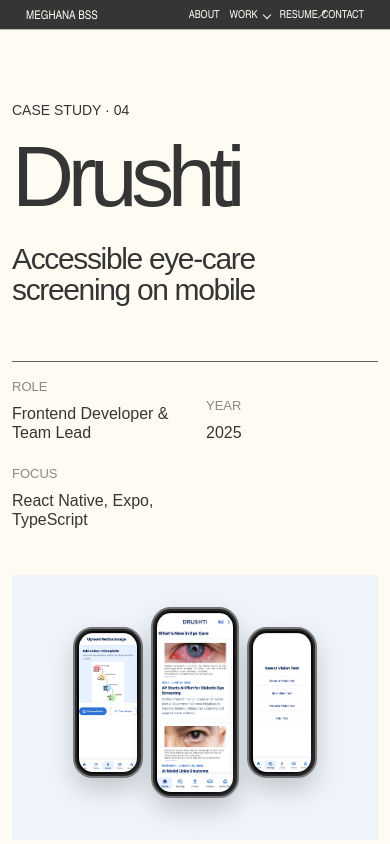
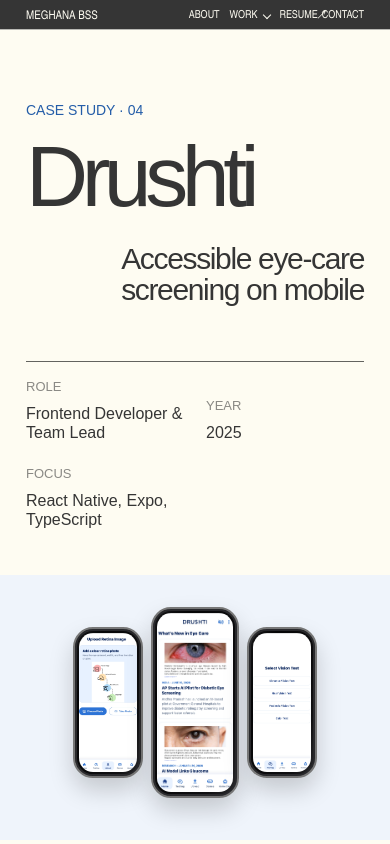
Before and after one commit to BSSMeghana/maggie-sportfolio, a Next.js app: page /work/drushti in a window 390 px wide. Shown: the top 844 px of the page. Built offline with nearby package versions, Linux system fonts and the light colour scheme.

Commit message:
changes done

```diff
--- a/app/work/[slug]/project.module.css
+++ b/app/work/[slug]/project.module.css
@@ -31,29 +31,41 @@
   left: 0;
 }
 
+.drushtiPage > .heroVisual {
+  width: 100vw;
+  max-width: none;
+  margin-right: calc(50% - 50vw);
+  margin-left: calc(50% - 50vw);
+}
+
 .reciPage {
-  --reci-content-inset: 16px;
+  --reci-content-inset: 30px;
 }
 
 .gibberPage {
-  --reci-content-inset: 16px;
+  --reci-content-inset: 30px;
 }
 
 .sociaPage {
-  --case-side-space: 16px;
+  --case-side-space: 30px;
   --case-content-width: 100vw;
-  --socia-content-inset: 16px;
+  --socia-content-inset: 30px;
   --reci-content-inset: var(--socia-content-inset);
 }
 
 .drushtiPage {
-  --case-side-space: 16px;
+  --case-side-space: 30px;
   --case-content-width: 100vw;
-  --drushti-content-inset: 16px;
+  --drushti-content-inset: 30px;
   --reci-content-inset: var(--drushti-content-inset);
 }
 
 .sociaPage > .heroVisual {
+  width: 100vw;
+  max-width: none;
+  margin-right: calc(50% - 50vw);
+  margin-left: calc(50% - 50vw);
+  padding: 0;
   height: auto;
   aspect-ratio: 2880 / 1694;
 }
@@ -72,18 +84,38 @@
 }
 
 .reciPage .hero {
-  padding-left: 16px;
-  padding-right: 16px;
+  padding-left: var(--reci-content-inset);
+  padding-right: var(--reci-content-inset);
+}
+
+.reciPage .subtitle {
+  text-align: right;
+}
+
+.reciPage .reciOverviewCopy p,
+.reciPage .reciProblemIntro,
+.reciPage .reciProblem ol,
+.reciPage .mobileShowcaseCopy p,
+.reciPage .galleryCaption p {
+  text-align: justify;
 }
 
 .gibberPage .hero {
-  padding-left: 16px;
-  padding-right: 16px;
+  padding-left: var(--reci-content-inset);
+  padding-right: var(--reci-content-inset);
+}
+
+.gibberPage .subtitle {
+  text-align: right;
 }
 
 .sociaPage .hero {
   padding-left: var(--socia-content-inset);
   padding-right: var(--socia-content-inset);
+}
+
+.sociaPage .subtitle {
+  text-align: right;
 }
 
 .drushtiPage .hero,
@@ -95,6 +127,10 @@
   padding-left: var(--drushti-content-inset);
 }
 
+.drushtiPage .subtitle {
+  text-align: right;
+}
+
 .sociaPage .intro,
 .sociaPage .outcome,
 .sociaPage .story article,
@@ -108,8 +144,32 @@
   padding-left: var(--socia-content-inset);
 }
 
+.gibberPage .reciOverviewCopy p,
+.gibberPage .reciProblemIntro,
+.gibberPage .reciProblem ol,
+.gibberPage .gibberDashboardCopy p,
+.gibberPage .gibberDashboardCopy ol,
+.gibberPage .gibberCarouselIntroduction,
+.gibberPage .gibberCarouselSummary,
+.gibberPage .gibberCarouselDescription li p,
+.gibberPage .gibberFeatureCopy p,
+.sociaPage .reciOverviewCopy p,
+.sociaPage .reciProblemIntro,
+.sociaPage .reciProblem ol,
+.sociaPage .gibberDashboardCopy p,
+.sociaPage .gibberDashboardCopy ol,
+.sociaPage .gibberFeatureCopy p,
+.drushtiPage .reciOverviewCopy p,
+.drushtiPage .reciProblemIntro,
+.drushtiPage .reciProblem ol,
+.drushtiPage .gibberFeatureCopy p,
+.drushtiPage .galleryCaption p {
+  text-align: justify;
+}
+
 .eyebrow {
   margin: 0 0 22px;
+  color: #245da8;
   font-size: clamp(14px, 1.2vw, 21px);
   text-transform: uppercase;
 }
@@ -168,9 +228,35 @@
 }
 
 .reciPage > .heroVisual {
-  height: clamp(360px, 58vw, 780px);
+  aspect-ratio: 1920 / 1092;
+  height: auto;
   overflow: visible;
   background: transparent !important;
+}
+
+.reciPage .heroVideo {
+  object-fit: contain;
+}
+
+.reciPage .gallery {
+  width: 100%;
+  max-width: none;
+  padding-right: var(--reci-content-inset);
+  padding-left: var(--reci-content-inset);
+}
+
+.reciPage .nextProject {
+  width: 100%;
+  max-width: none;
+  padding-right: var(--reci-content-inset);
+  padding-left: var(--reci-content-inset);
+}
+
+.gibberPage .nextProject {
+  width: 100%;
+  max-width: none;
+  padding-right: var(--reci-content-inset);
+  padding-left: var(--reci-content-inset);
 }
 
 .laptopCarousel {
@@ -550,6 +636,10 @@
   padding: clamp(30px, 5vw, 76px) var(--reci-content-inset) clamp(80px, 10vw, 150px);
 }
 
+.sociaPage .gibberFeatureSequence {
+  grid-template-columns: minmax(0, 1fr);
+}
+
 .gibberFeature {
   display: grid;
   grid-template-columns: minmax(0, 1.08fr) minmax(320px, 0.92fr);
@@ -1256,23 +1346,23 @@
   }
 
   .reciPage {
-    --reci-content-inset: 12px;
+    --reci-content-inset: 30px;
   }
 
   .gibberPage {
-    --reci-content-inset: 12px;
+    --reci-content-inset: 30px;
   }
 
   .sociaPage {
-    --case-side-space: 12px;
+    --case-side-space: 30px;
     --case-content-width: 100vw;
-    --socia-content-inset: 12px;
+    --socia-content-inset: 30px;
   }
 
   .drushtiPage {
-    --case-side-space: 16px;
+    --case-side-space: 30px;
     --case-content-width: 100vw;
-    --drushti-content-inset: 16px;
+    --drushti-content-inset: 30px;
   }
 
   .hero {
@@ -1281,13 +1371,13 @@
   }
 
   .reciPage .hero {
-    padding-left: 12px;
-    padding-right: 12px;
+    padding-left: var(--reci-content-inset);
+    padding-right: var(--reci-content-inset);
   }
 
   .gibberPage .hero {
-    padding-left: 12px;
-    padding-right: 12px;
+    padding-left: var(--reci-content-inset);
+    padding-right: var(--reci-content-inset);
   }
 
   .sociaPage .hero {
@@ -1315,11 +1405,16 @@
   .reciPage > .heroVisual {
     height: 70vw;
     min-height: 350px;
+    aspect-ratio: auto;
   }
 
   .laptop {
     width: 80vw;
     transform: translate(-50%, -48%) scale(0.4);
+  }
+
+  .reciPage .laptopCarousel {
+    height: clamp(320px, 95vw, 380px);
   }
 
   .laptopLeft {
@@ -1614,8 +1709,18 @@
 }
 
 @media (max-width: 720px) {
+  .reciPage,
+  .gibberPage {
+    --reci-content-inset: 26px;
+  }
+
+  .sociaPage {
+    --case-side-space: 26px;
+    --socia-content-inset: 26px;
+  }
+
   .drushtiPage {
-    --case-side-space: 12px;
-    --drushti-content-inset: 12px;
-  }
-}
+    --case-side-space: 26px;
+    --drushti-content-inset: 26px;
+  }
+}
```
